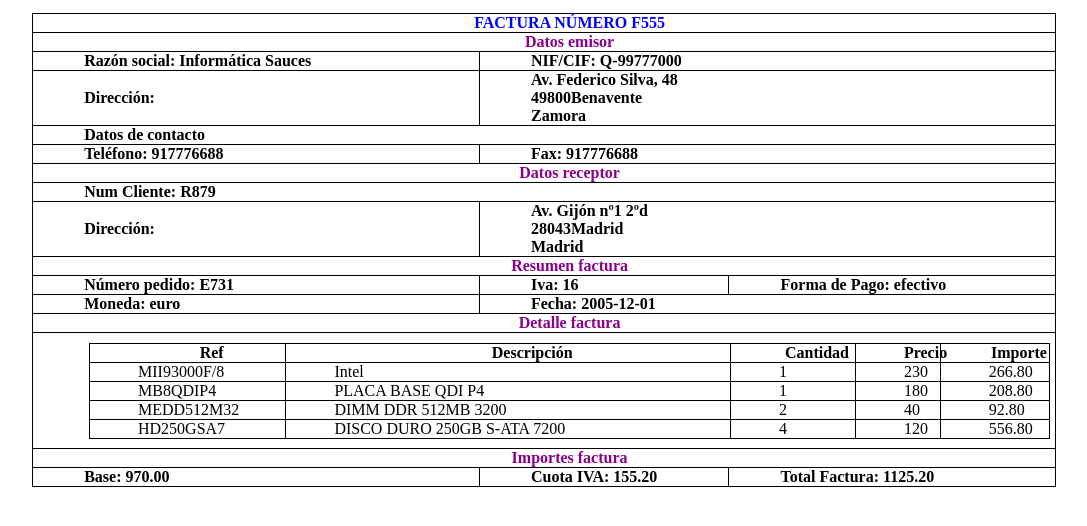
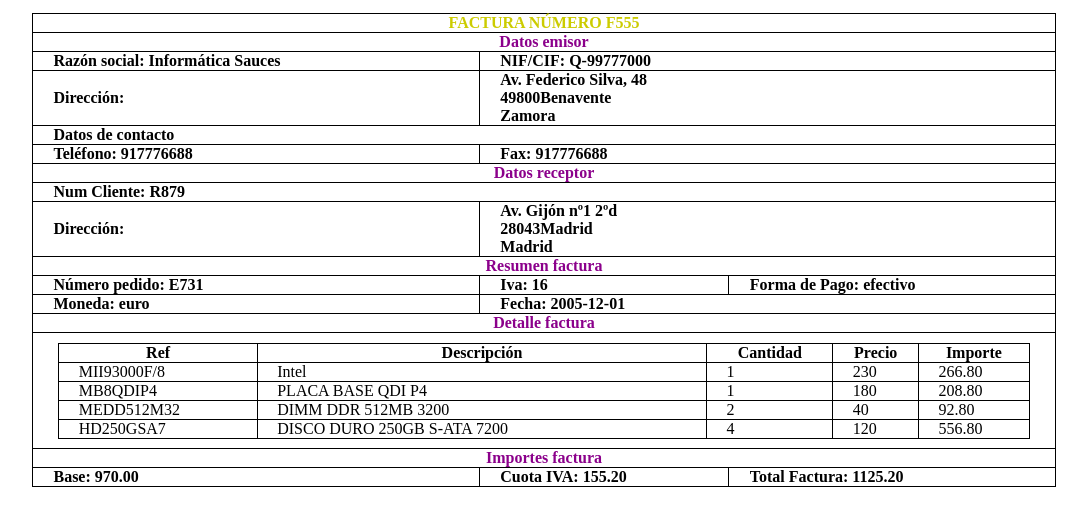
Before and after one commit to MBJ-hub/2021_LMSGI_MBJ, a plain HTML site: page ud06/05/05.html in a window 1280 px wide. Shown: the whole page, without its empty margins (96-1183 px from the left). Drawn offline with Linux system fonts and the light colour scheme.

Commit message:
Add files via upload

```diff
--- a/ud06/05/05.css
+++ b/ud06/05/05.css
@@ -22,15 +22,15 @@ table, tr, th, td{
     border: 1px solid black;
     border-collapse: collapse;
 }
-
 th, td{
-    padding-left: 5%;
+    padding-left: 2%;
+    padding-right: 2%;
 }
 
 /*Cabecera*/
 thead{
     text-align: center;
-    color: blue;
+    color: #cccc00;
     text-transform: uppercase;
     font-weight: bold;
 }
```
